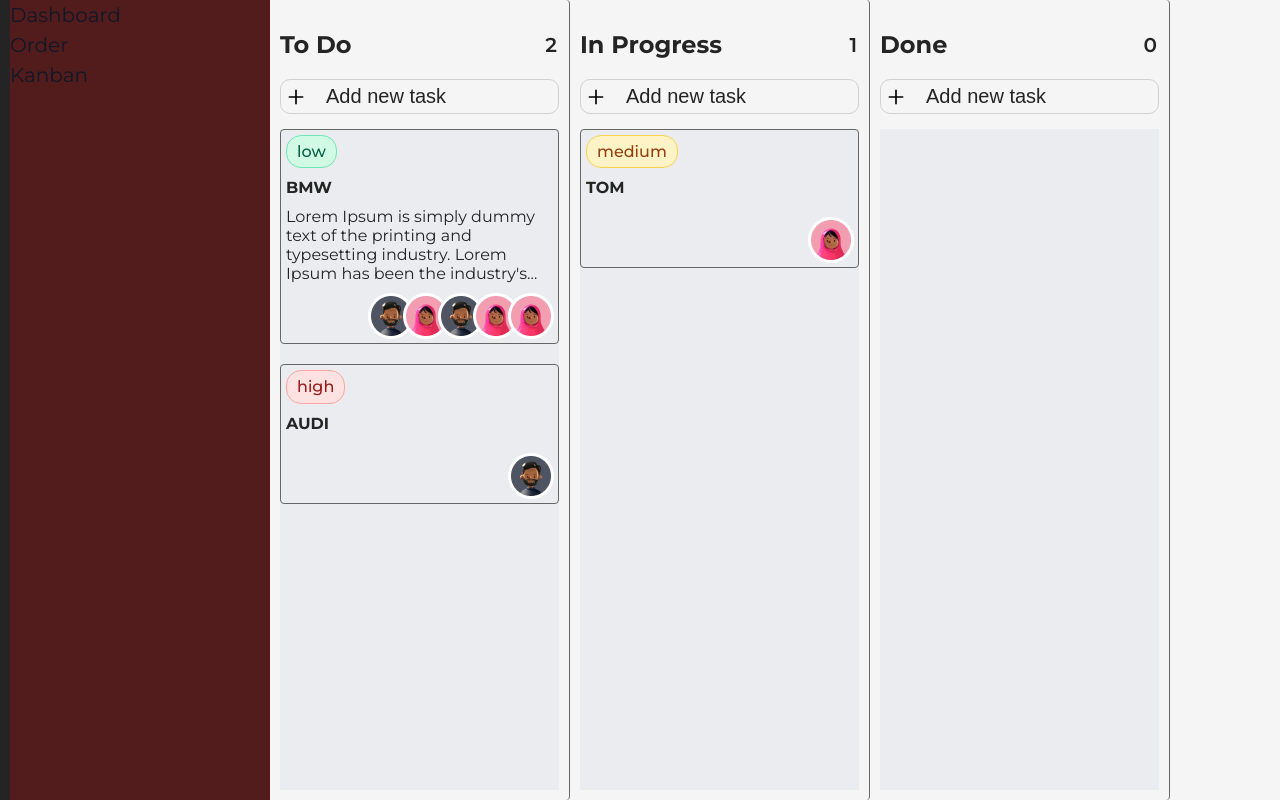
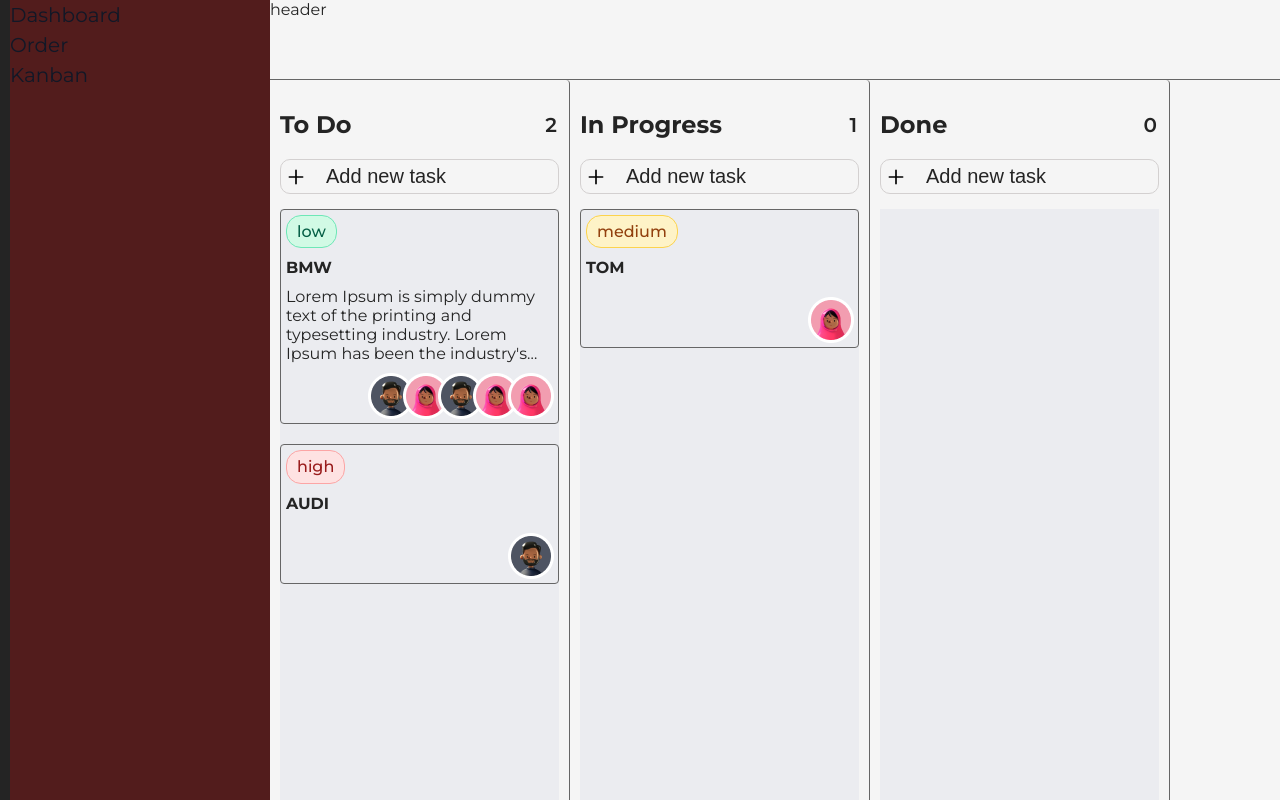
Before and after one commit to IonPetrascu/kanban-vue, a Vue app: page / in a window 1280 px wide. Built offline with nearby package versions, Linux system fonts and the light colour scheme.

Commit message:
feat: add main and header

```diff
--- a/src/App.vue
+++ b/src/App.vue
@@ -130,6 +130,8 @@ const closeTaskForm = () => {
         </ul>
       </nav>
     </div>
+    <div class="main">
+      <div class="header">header</div>
       <div class="board">
         <div class="col" v-for="category in categories" :key="category.id">
           <div class="col-header">
@@ -196,6 +198,7 @@ const closeTaskForm = () => {
         </div>
       </div>
     </div>
+  </div>
 </template>
 
 <style scoped>
@@ -217,11 +220,20 @@ const closeTaskForm = () => {
   background: rgba(255, 0, 0, 0.212);
   color: white;
 }
+.main {
+  width: 80%;
+}
+.header {
+  background: whitesmoke;
+  border-bottom: 1px solid #666;
+  height: 10%;
+}
 .board {
-  width: 80%;
+  width: 100%;
   background: whitesmoke;
   display: flex;
   overflow-x: auto;
+  height: 100%;
 }
 .col {
   padding: 30px 10px 10px;
```
Lines whose indentation alone changed are shown as unchanged.
